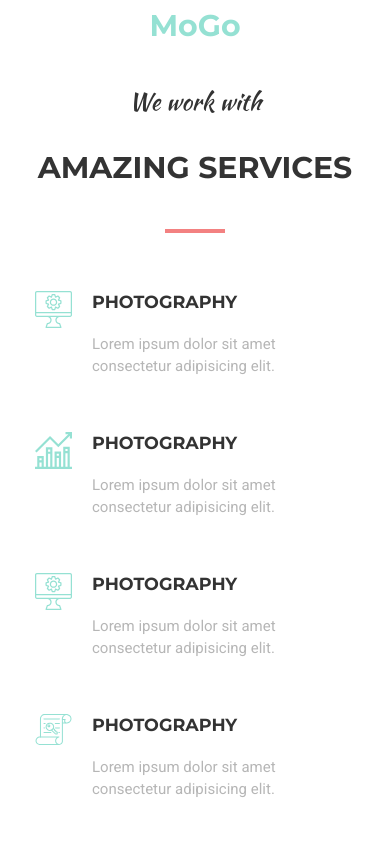
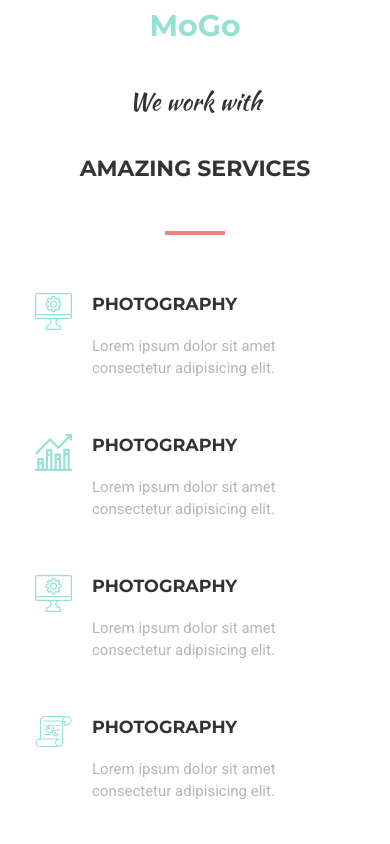
Before and after one commit to mediol-git/MoGo, a plain HTML site: page index.html in a window 390 px wide. Shown: the top 844 px of the page. Drawn offline with Linux system fonts and the light colour scheme.

Commit message:
fixed responsive of titles

```diff
--- a/css/style.css
+++ b/css/style.css
@@ -159,7 +159,15 @@ a {
 
 .title__row .title {
   font-size: 30px;
+  line-height: 36px;
   margin-top: 20px;
+}
+
+@media (max-width: 768px) {
+  .title__row .title {
+    font-size: 22px;
+    line-height: 24px;
+  }
 }
 
 .title__row .title__line {
@@ -401,3 +409,4 @@ a {
   opacity: .8;
   cursor: pointer;
 }
+/*# sourceMappingURL=style.css.map */
```
